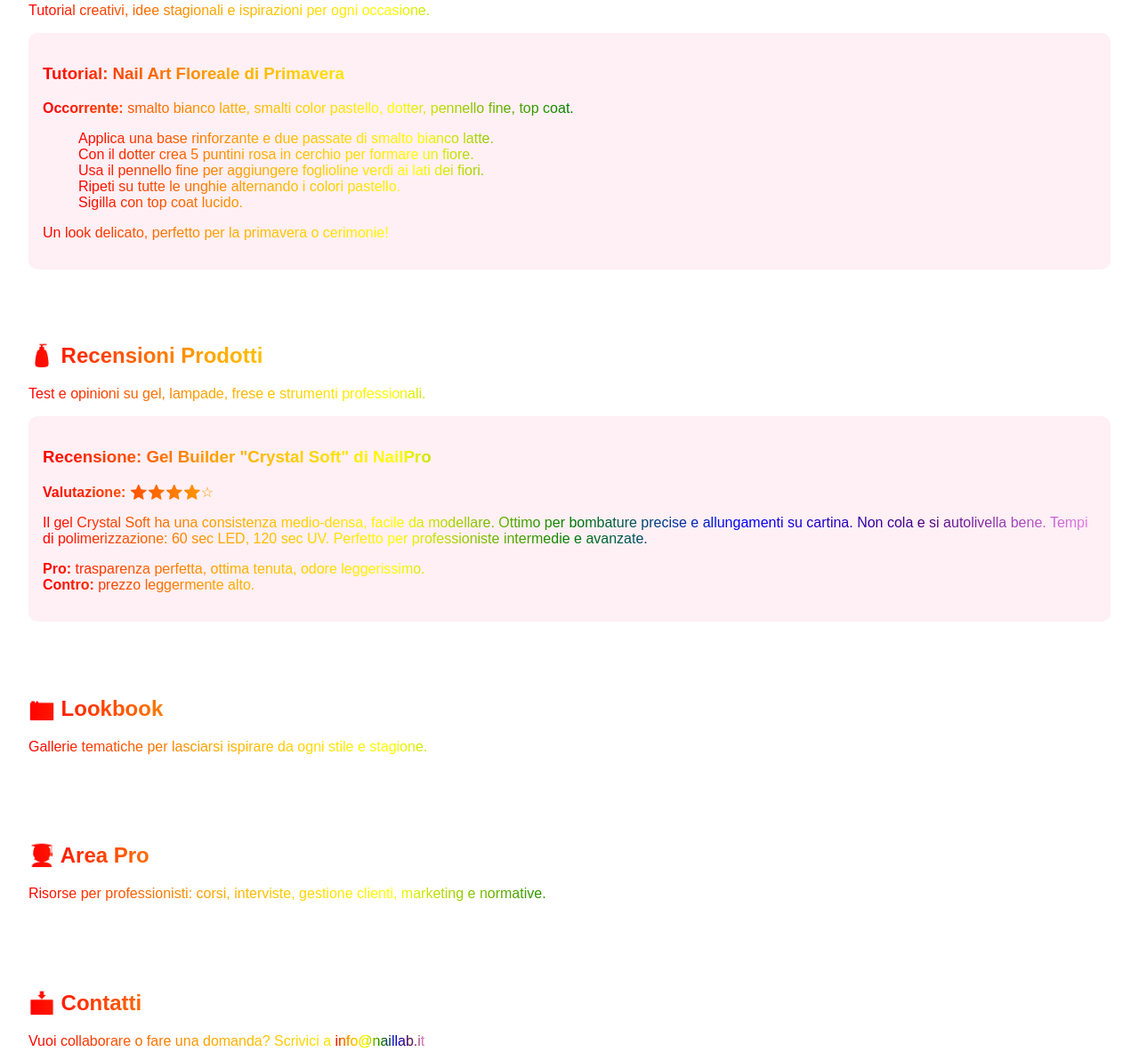
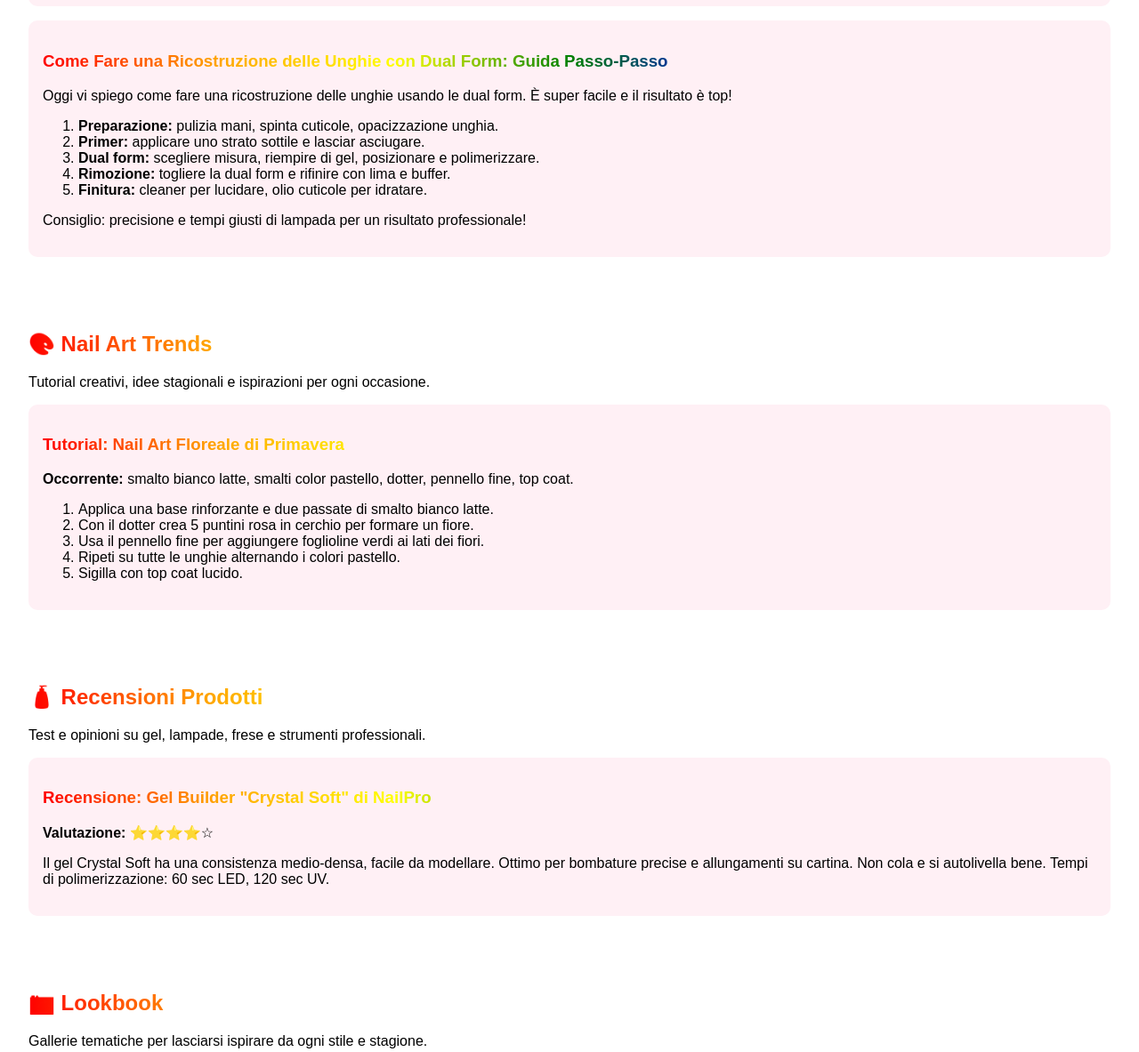
Before and after one commit to bartie03/naillab, a plain HTML site: page index.html in a window 1280 px wide. Shown: the part 683-1866 px from the top of the page at 89% size. Drawn offline with Linux system fonts and the light colour scheme.

Commit message:
Add files via upload

```diff
--- a/index.html
+++ b/index.html
@@ -1,8 +1,9 @@
+
 <!DOCTYPE html>
 <html lang="it">
 <head>
-  <meta charset="UTF-8">
-  <meta name="viewport" content="width=device-width, initial-scale=1.0">
+  <meta charset="UTF-8" />
+  <meta name="viewport" content="width=device-width, initial-scale=1.0"/>
   <title>NailLab – Arte e Tecnica delle Unghie</title>
   <style>
     body {
@@ -10,7 +11,7 @@
       margin: 0;
       padding: 0;
       background: #fff;
-      color: #333;
+      color: #000;
     }
     header {
       background: linear-gradient(90deg, red, orange, yellow, green, blue, indigo, violet);
@@ -45,9 +46,7 @@
       color: transparent;
     }
     p, li, a {
-      background: linear-gradient(90deg, red, orange, yellow, green, blue, indigo, violet);
-      -webkit-background-clip: text;
-      color: transparent;
+      color: #000;
     }
     footer {
       background: linear-gradient(90deg, red, orange, yellow, green, blue, indigo, violet);
@@ -62,10 +61,16 @@
       border-radius: 10px;
       margin-top: 1rem;
     }
+    .logo {
+      width: 120px;
+      display: block;
+      margin: 0 auto 1rem auto;
+    }
   </style>
 </head>
 <body>
   <header>
+    <img src="logo.png" alt="NailLab Logo" class="logo" />
     <h1>NailLab</h1>
     <p>Arte e Tecnica delle Unghie</p>
   </header>
@@ -75,7 +80,6 @@
     <a href="#nailart">Nail Art</a>
     <a href="#recensioni">Recensioni</a>
     <a href="#lookbook">Lookbook</a>
-    <a href="#pro">Area Pro</a>
     <a href="#contatti">Contatti</a>
   </nav>
 
@@ -90,6 +94,18 @@
         <li><strong>Trifasico:</strong> tre prodotti distinti che garantiscono risultati più resistenti e personalizzabili: gel base, gel costruttore e gel sigillante.</li>
       </ul>
       <p>Il gel trifasico richiede più tempo e precisione, ma offre maggiore durata. Il monofasico è più veloce, perfetto per lavori express o principianti.</p>
+    </div>
+    <div class="articolo">
+      <h3>Come Fare una Ricostruzione delle Unghie con Dual Form: Guida Passo-Passo</h3>
+      <p>Oggi vi spiego come fare una ricostruzione delle unghie usando le dual form. È super facile e il risultato è top!</p>
+      <ol>
+        <li><strong>Preparazione:</strong> pulizia mani, spinta cuticole, opacizzazione unghia.</li>
+        <li><strong>Primer:</strong> applicare uno strato sottile e lasciar asciugare.</li>
+        <li><strong>Dual form:</strong> scegliere misura, riempire di gel, posizionare e polimerizzare.</li>
+        <li><strong>Rimozione:</strong> togliere la dual form e rifinire con lima e buffer.</li>
+        <li><strong>Finitura:</strong> cleaner per lucidare, olio cuticole per idratare.</li>
+      </ol>
+      <p>Consiglio: precisione e tempi giusti di lampada per un risultato professionale!</p>
     </div>
   </section>
 
@@ -106,7 +122,6 @@
         <li>Ripeti su tutte le unghie alternando i colori pastello.</li>
         <li>Sigilla con top coat lucido.</li>
       </ol>
-      <p>Un look delicato, perfetto per la primavera o cerimonie!</p>
     </div>
   </section>
 
@@ -116,9 +131,7 @@
     <div class="recensione">
       <h3>Recensione: Gel Builder "Crystal Soft" di NailPro</h3>
       <p><strong>Valutazione:</strong> ⭐⭐⭐⭐☆</p>
-      <p>Il gel Crystal Soft ha una consistenza medio-densa, facile da modellare. Ottimo per bombature precise e allungamenti su cartina. Non cola e si autolivella bene. Tempi di polimerizzazione: 60 sec LED, 120 sec UV. Perfetto per professioniste intermedie e avanzate.</p>
-      <p><strong>Pro:</strong> trasparenza perfetta, ottima tenuta, odore leggerissimo.<br>
-      <strong>Contro:</strong> prezzo leggermente alto.</p>
+      <p>Il gel Crystal Soft ha una consistenza medio-densa, facile da modellare. Ottimo per bombature precise e allungamenti su cartina. Non cola e si autolivella bene. Tempi di polimerizzazione: 60 sec LED, 120 sec UV.</p>
     </div>
   </section>
 
@@ -127,14 +140,9 @@
     <p>Gallerie tematiche per lasciarsi ispirare da ogni stile e stagione.</p>
   </section>
 
-  <section id="pro">
-    <h2>🧑‍🎓 Area Pro</h2>
-    <p>Risorse per professionisti: corsi, interviste, gestione clienti, marketing e normative.</p>
-  </section>
-
   <section id="contatti">
     <h2>📩 Contatti</h2>
-    <p>Vuoi collaborare o fare una domanda? Scrivici a <a href="mailto:info@naillab.it">info@naillab.it</a></p>
+    <p>Vuoi collaborare o fare una domanda? Scrivici a <a href="mailto:bartolo.mancuso01@you.unipa.it">bartolo.mancuso01@you.unipa.it</a></p>
   </section>
 
   <footer>
```
Also changed, not shown: logo.PNG (added).
